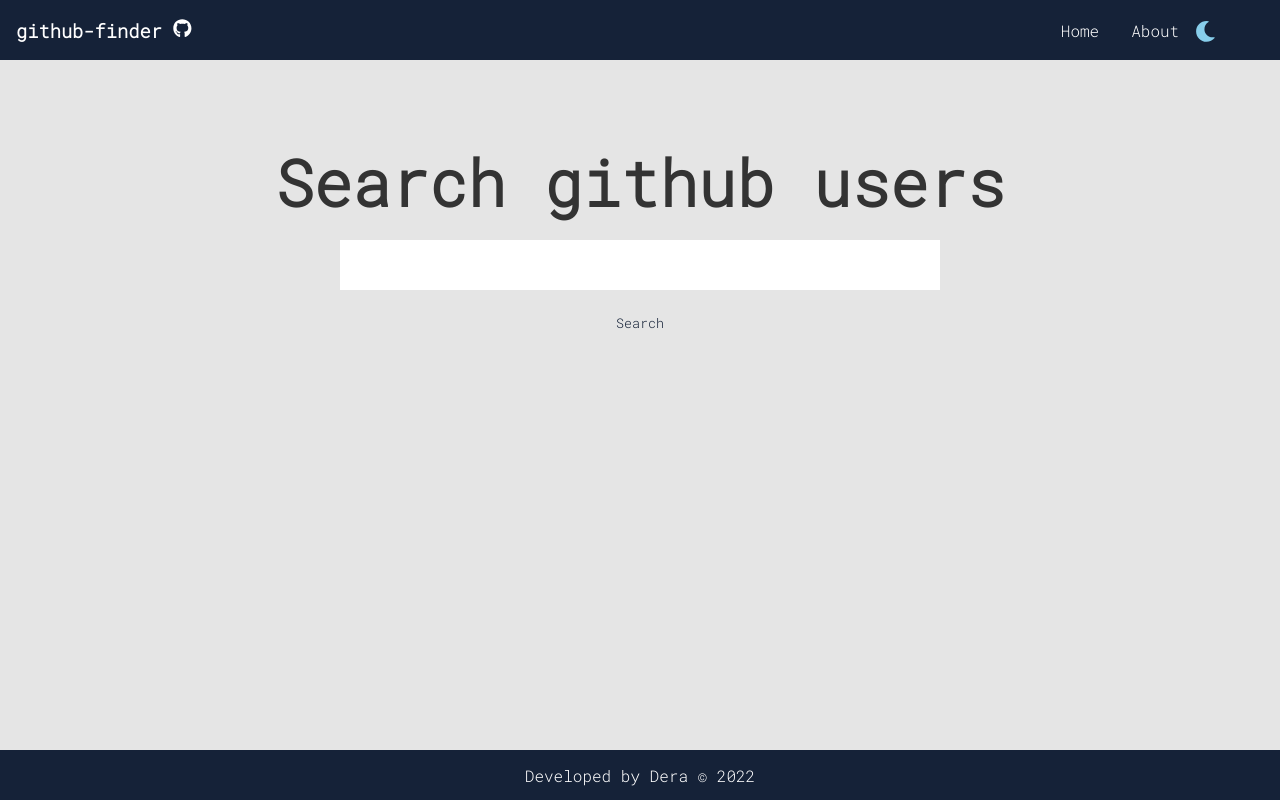
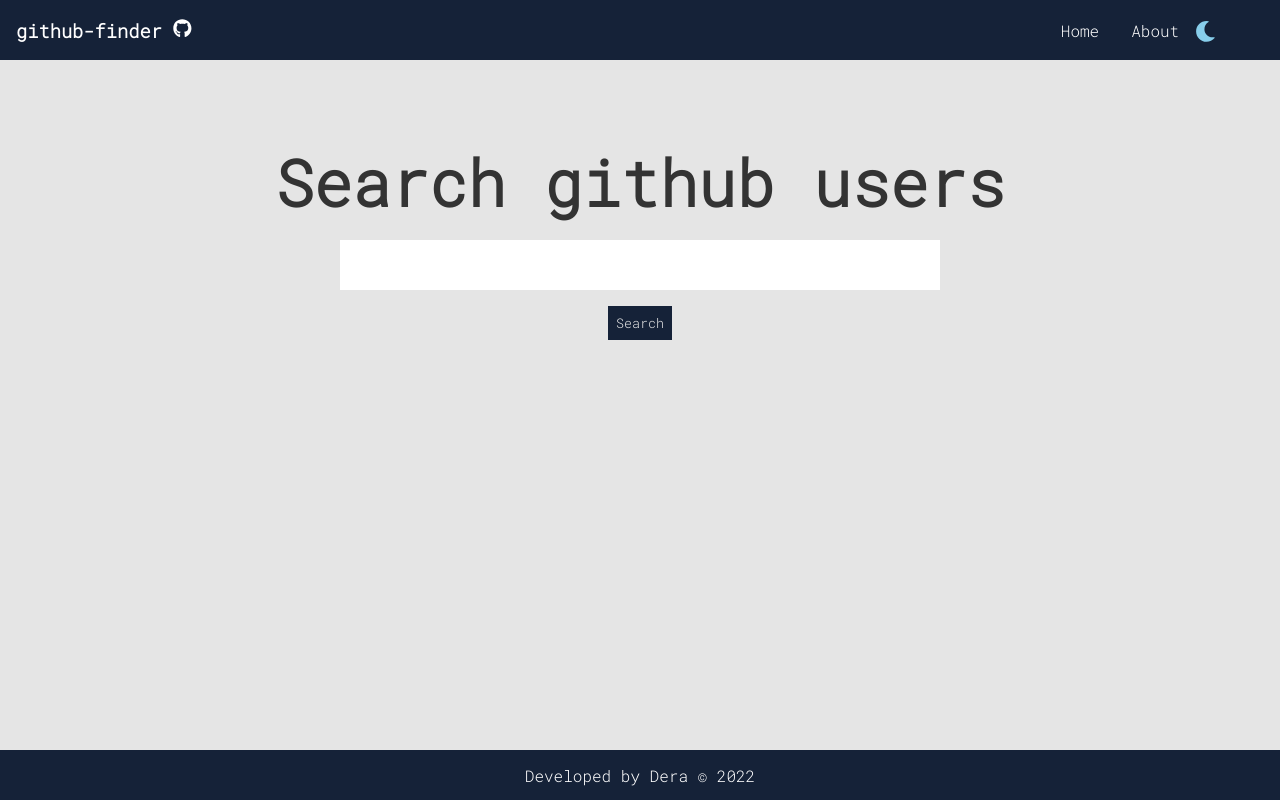
Before and after one commit to derahcnwosu/github-finder-app, a React (Create React App) app: page / in a window 1280 px wide. Built offline with nearby package versions, Linux system fonts and the light colour scheme.

Commit message:
btn transition

```diff
--- a/src/components/Navbar.jsx
+++ b/src/components/Navbar.jsx
@@ -20,6 +20,8 @@
 document.querySelectorAll('.bg-light').forEach((one) => one.style.background = '#152238')
 document.querySelectorAll('.user-item').forEach((one) => one.style.background = '#234681')
 document.querySelectorAll('.user-search-name').forEach((one) => one.style.color = '#e5e5e5')
+document.querySelectorAll('.btn').forEach((one) => one.style.background = '#fff')
+document.querySelectorAll('.btn').forEach((one) => one.style.color = '#152238')
 document.querySelectorAll('.repo-item').forEach((one) => one.style.background = '#234681')
 document.querySelectorAll('.repo-link').forEach((one) => one.style.color = '#e5e5e5')
 document.querySelectorAll('.user-page-name').forEach((one) => one.style.color = '#fff')
@@ -35,6 +37,8 @@
 document.querySelectorAll('.bg-light').forEach((one) => one.style.background = '#e5e5e5')
 document.querySelectorAll('.user-item').forEach((one) => one.style.background = '#152238')
 document.querySelectorAll('.user-search-name').forEach((one) => one.style.color = 'skyblue')
+document.querySelectorAll('.btn').forEach((one) => one.style.background = '#152238')
+document.querySelectorAll('.btn').forEach((one) => one.style.color = '#fff')
 document.querySelectorAll('.repo-item').forEach((one) => one.style.background = '#152238')
 document.querySelectorAll('.user-page-name').forEach((one) => one.style.color = '#333')
 document.querySelectorAll('.repo-head').forEach((one) => one.style.color = '#333')
--- a/src/index.css
+++ b/src/index.css
@@ -130,8 +130,8 @@
     /* position: relative;
     right: 4.6rem; */
     padding: 0.5rem;
-    background: var(--tertiary-color);
-    color: var(--primary-color);
+    background: var(--primary-color);
+    color: var(--tertiary-color);
     margin-top: 1rem;
     cursor: pointer;
     border: none;
```
